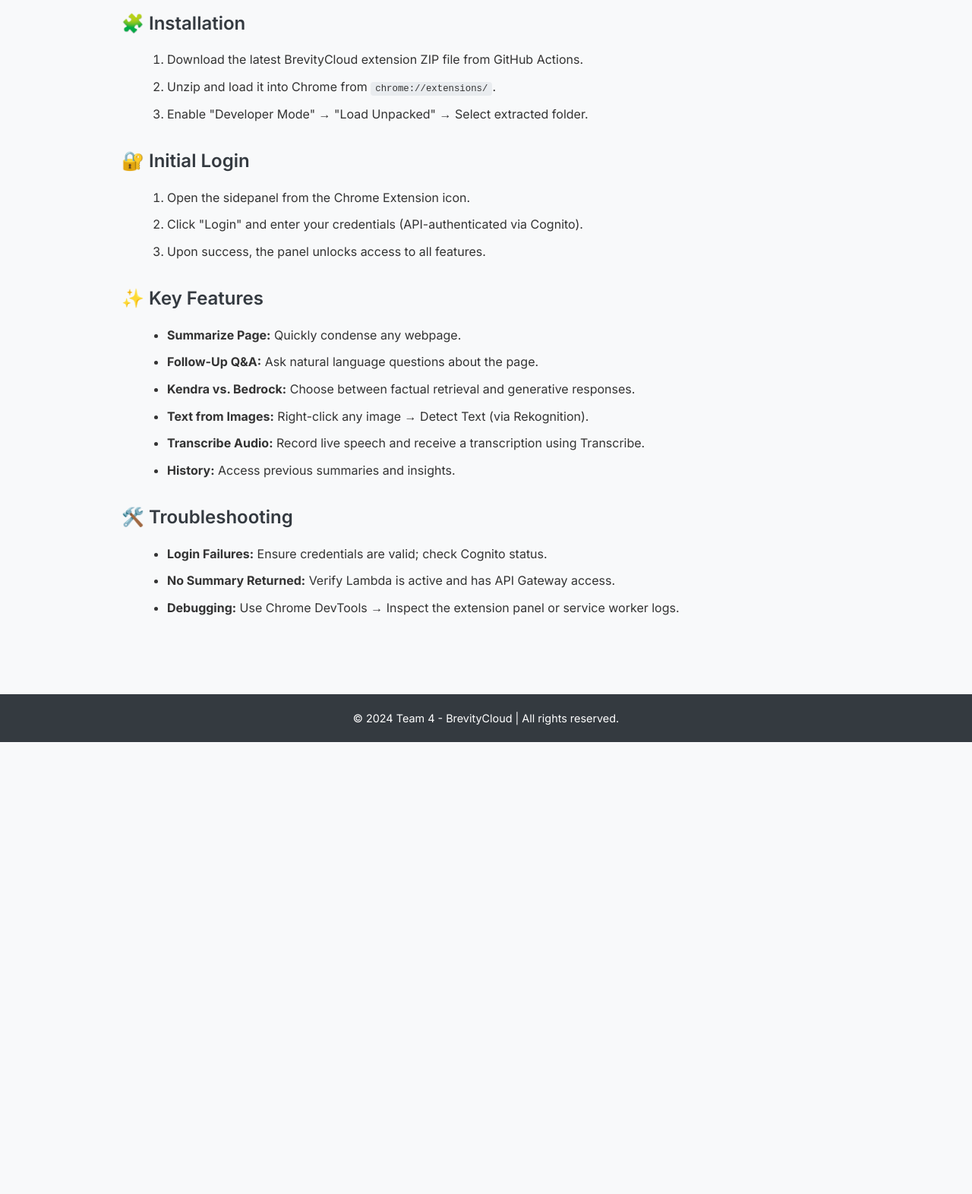
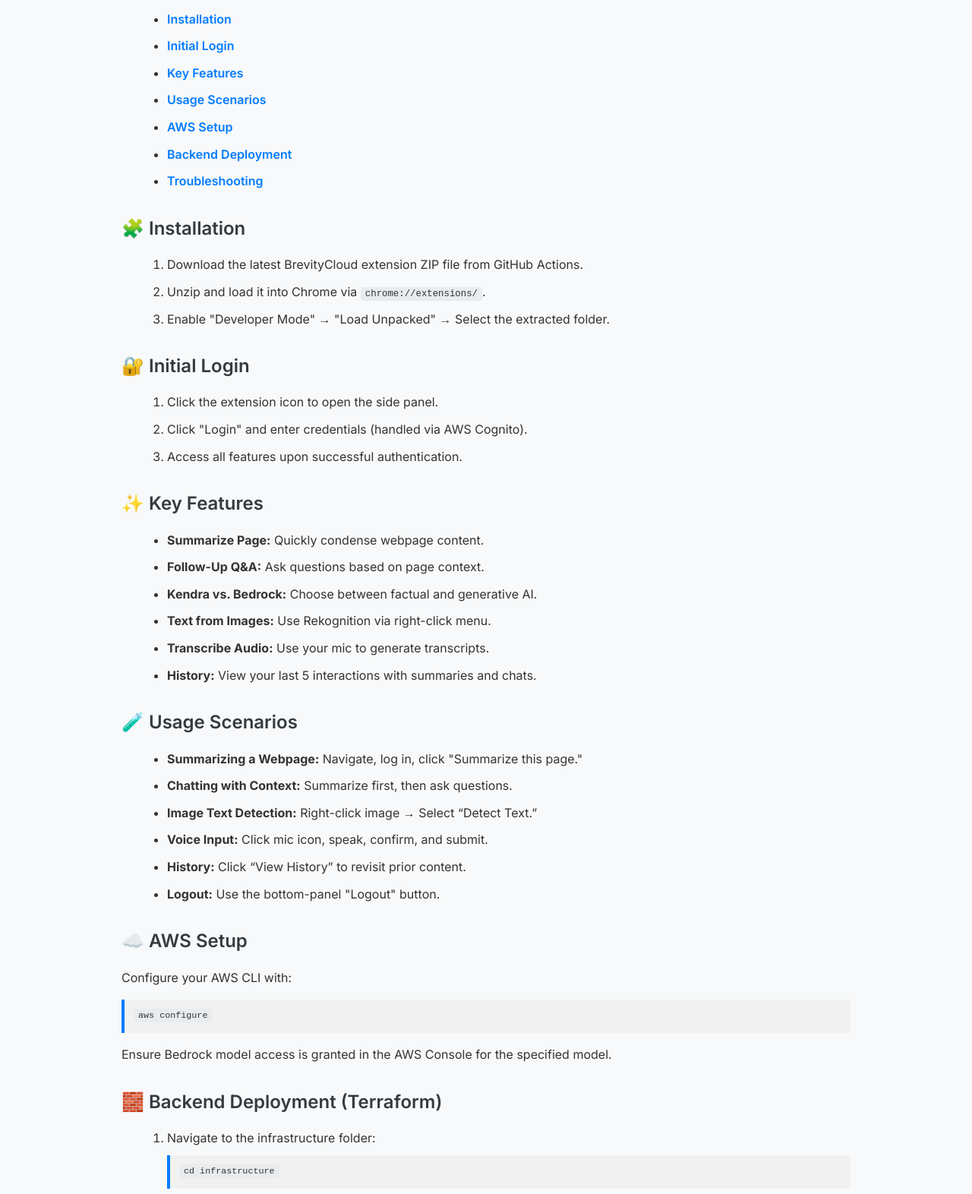
Before and after one commit to The-Brevity-Cloud/term-project-team4-brevitycloud, a browser extension: page landing-page/index.html in a window 1280 px wide. Shown: the part 691-2263 px from the top of the page at 76% size. Before the commit the page ends 1668 px from the top, so only its background shows below. Drawn offline with Linux system fonts and the light colour scheme.

Commit message:
Updated user manual HTML and CSS for landing page

```diff
--- a/landing-page/index.html
+++ b/landing-page/index.html
@@ -18,13 +18,8 @@
     <section id="about">
         <div class="container">
             <h2>🔍 About BrevityCloud</h2>
-            <p>
-                BrevityCloud is a Chrome Extension that leverages advanced AWS AI services like Bedrock, Kendra, Rekognition, and Transcribe.
-                It summarizes webpages, enables Q&A over text and media, detects text in images, and even transcribes audio snippets.
-            </p>
-            <p>
-                Whether you're researching or casually browsing, BrevityCloud helps extract meaning efficiently—directly within Chrome.
-            </p>
+            <p>BrevityCloud is a Chrome Extension that leverages advanced AWS AI services like Bedrock, Kendra, Rekognition, and Transcribe.</p>
+            <p>It summarizes webpages, enables Q&A over text and media, detects text in images, and even transcribes audio snippets.</p>
         </div>
     </section>
 
@@ -32,35 +27,76 @@
         <div class="container">
             <h2>📘 User Manual</h2>
 
-            <h3>🧩 Installation</h3>
+            <h3>📑 Table of Contents</h3>
+            <ul>
+                <li><a href="#installation">Installation</a></li>
+                <li><a href="#initial-login">Initial Login</a></li>
+                <li><a href="#key-features">Key Features</a></li>
+                <li><a href="#usage-scenarios">Usage Scenarios</a></li>
+                <li><a href="#aws-setup">AWS Setup</a></li>
+                <li><a href="#backend-deployment">Backend Deployment</a></li>
+                <li><a href="#troubleshooting">Troubleshooting</a></li>
+            </ul>
+
+            <h3 id="installation">🧩 Installation</h3>
             <ol>
                 <li>Download the latest BrevityCloud extension ZIP file from GitHub Actions.</li>
-                <li>Unzip and load it into Chrome from <code>chrome://extensions/</code>.</li>
-                <li>Enable "Developer Mode" → "Load Unpacked" → Select extracted folder.</li>
+                <li>Unzip and load it into Chrome via <code>chrome://extensions/</code>.</li>
+                <li>Enable "Developer Mode" → "Load Unpacked" → Select the extracted folder.</li>
             </ol>
 
-            <h3>🔐 Initial Login</h3>
+            <h3 id="initial-login">🔐 Initial Login</h3>
             <ol>
-                <li>Open the sidepanel from the Chrome Extension icon.</li>
-                <li>Click "Login" and enter your credentials (API-authenticated via Cognito).</li>
-                <li>Upon success, the panel unlocks access to all features.</li>
+                <li>Click the extension icon to open the side panel.</li>
+                <li>Click "Login" and enter credentials (handled via AWS Cognito).</li>
+                <li>Access all features upon successful authentication.</li>
             </ol>
 
-            <h3>✨ Key Features</h3>
+            <h3 id="key-features">✨ Key Features</h3>
             <ul>
-                <li><strong>Summarize Page:</strong> Quickly condense any webpage.</li>
-                <li><strong>Follow-Up Q&A:</strong> Ask natural language questions about the page.</li>
-                <li><strong>Kendra vs. Bedrock:</strong> Choose between factual retrieval and generative responses.</li>
-                <li><strong>Text from Images:</strong> Right-click any image → Detect Text (via Rekognition).</li>
-                <li><strong>Transcribe Audio:</strong> Record live speech and receive a transcription using Transcribe.</li>
-                <li><strong>History:</strong> Access previous summaries and insights.</li>
+                <li><strong>Summarize Page:</strong> Quickly condense webpage content.</li>
+                <li><strong>Follow-Up Q&A:</strong> Ask questions based on page context.</li>
+                <li><strong>Kendra vs. Bedrock:</strong> Choose between factual and generative AI.</li>
+                <li><strong>Text from Images:</strong> Use Rekognition via right-click menu.</li>
+                <li><strong>Transcribe Audio:</strong> Use your mic to generate transcripts.</li>
+                <li><strong>History:</strong> View your last 5 interactions with summaries and chats.</li>
             </ul>
 
-            <h3>🛠️ Troubleshooting</h3>
+            <h3 id="usage-scenarios">🧪 Usage Scenarios</h3>
             <ul>
-                <li><strong>Login Failures:</strong> Ensure credentials are valid; check Cognito status.</li>
-                <li><strong>No Summary Returned:</strong> Verify Lambda is active and has API Gateway access.</li>
-                <li><strong>Debugging:</strong> Use Chrome DevTools → Inspect the extension panel or service worker logs.</li>
+                <li><strong>Summarizing a Webpage:</strong> Navigate, log in, click "Summarize this page."</li>
+                <li><strong>Chatting with Context:</strong> Summarize first, then ask questions.</li>
+                <li><strong>Image Text Detection:</strong> Right-click image → Select “Detect Text.”</li>
+                <li><strong>Voice Input:</strong> Click mic icon, speak, confirm, and submit.</li>
+                <li><strong>History:</strong> Click “View History” to revisit prior content.</li>
+                <li><strong>Logout:</strong> Use the bottom-panel "Logout" button.</li>
+            </ul>
+
+            <h3 id="aws-setup">☁️ AWS Setup</h3>
+            <p>Configure your AWS CLI with:</p>
+            <pre><code>aws configure</code></pre>
+            <p>Ensure Bedrock model access is granted in the AWS Console for the specified model.</p>
+
+            <h3 id="backend-deployment">🧱 Backend Deployment (Terraform)</h3>
+            <ol>
+                <li>Navigate to the infrastructure folder:
+                    <pre><code>cd infrastructure</code></pre>
+                </li>
+                <li>Initialize and apply Terraform:
+                    <pre><code>terraform init -upgrade
+terraform apply -auto-approve</code></pre>
+                </li>
+                <li>Note down API Gateway and Cognito Client ID from:
+                    <pre><code>terraform output</code></pre>
+                </li>
+            </ol>
+
+            <h3 id="troubleshooting">🛠️ Troubleshooting</h3>
+            <ul>
+                <li><strong>Login Errors:</strong> Check API credentials and Cognito setup.</li>
+                <li><strong>No Summary:</strong> Inspect Lambda and Gateway configs.</li>
+                <li><strong>Microphone Issues:</strong> Verify permissions via Chrome settings.</li>
+                <li><strong>Extension Not Updating:</strong> Reload extension and inspect background.js.</li>
             </ul>
         </div>
     </section>
--- a/landing-page/styles.css
+++ b/landing-page/styles.css
@@ -77,6 +77,25 @@
     font-size: 0.95em;
 }
 
+pre {
+    background-color: #f1f1f1;
+    padding: 12px;
+    overflow-x: auto;
+    border-left: 4px solid #007bff;
+    margin: 10px 0;
+    font-size: 0.95em;
+}
+
+a {
+    color: #007bff;
+    text-decoration: none;
+    font-weight: 600;
+}
+
+a:hover {
+    text-decoration: underline;
+}
+
 footer {
     background-color: #343a40;
     color: white;
```
